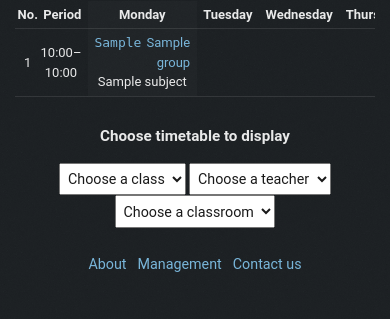
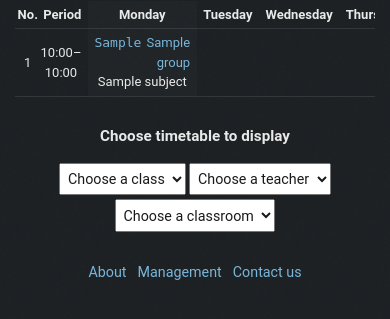
Before and after one commit to zorzalo3/zorza, a Django app: page /timetable/room/1/ in a window 390 px wide. Shown: the part 209-528 px from the top of the page. Run offline with Django 3.2, Linux system fonts and the light colour scheme; tables that the repository leaves empty hold one stand-in row (values such as "Sample post").

Commit message:
Add margin to timetable select dropdowns
Previously they were too cramped on mobile

```diff
--- a/static/style.css
+++ b/static/style.css
@@ -383,3 +383,7 @@ caption {
 .relevant {
   background-color: rgba(255, 255, 255, 0.02);
 }
+
+.timetable-select {
+  margin-bottom: 0.3rem;
+}
--- a/static/style.scss
+++ b/static/style.scss
@@ -359,3 +359,7 @@ caption {
 .relevant {
 	background-color: rgba(255, 255, 255, 0.02);
 }
+
+.timetable-select {
+	margin-bottom: 0.3rem;
+}
--- a/timetable/templates/timetable_base.html
+++ b/timetable/templates/timetable_base.html
@@ -77,7 +77,7 @@
 <h3 class="text-center">{% trans "Choose timetable to display" %}</h3>
 <p class="text-center">
 	{% if class_list %}
-	<select onchange="location = this.value">
+	<select class="timetable-select" onchange="location = this.value">
 		<option disabled selected value>{% trans "Choose a class" %}</option>
 		{% for class_item in class_list %}
 		<option value="{% url "class_timetable" class_item.id %}">{{ class_item.name }} </option>
@@ -85,7 +85,7 @@
 	</select>
 	{% endif %}
 	{% if teacher_list %}
-	<select onchange="location = this.value">
+	<select class="timetable-select" onchange="location = this.value">
 		<option disabled selected value>{% trans "Choose a teacher" %}</option>
 		{% for teacher_item in teacher_list %}
 		<option value="{% url "teacher_timetable" teacher_item.id %}">{{ teacher_item.last_name }} {{ teacher_item.first_name }}</option>
@@ -93,7 +93,7 @@
 	</select>
 	{% endif %}
 	{% if room_list %}
-	<select onchange="location = this.value">
+	<select class="timetable-select" onchange="location = this.value">
 		<option disabled selected value>{% trans "Choose a classroom" %}</option>
 		{% for room_item in room_list %}
 		<option value="{% url "room_timetable" room_item.id %}">{{ room_item.short_name }}</option>
```
